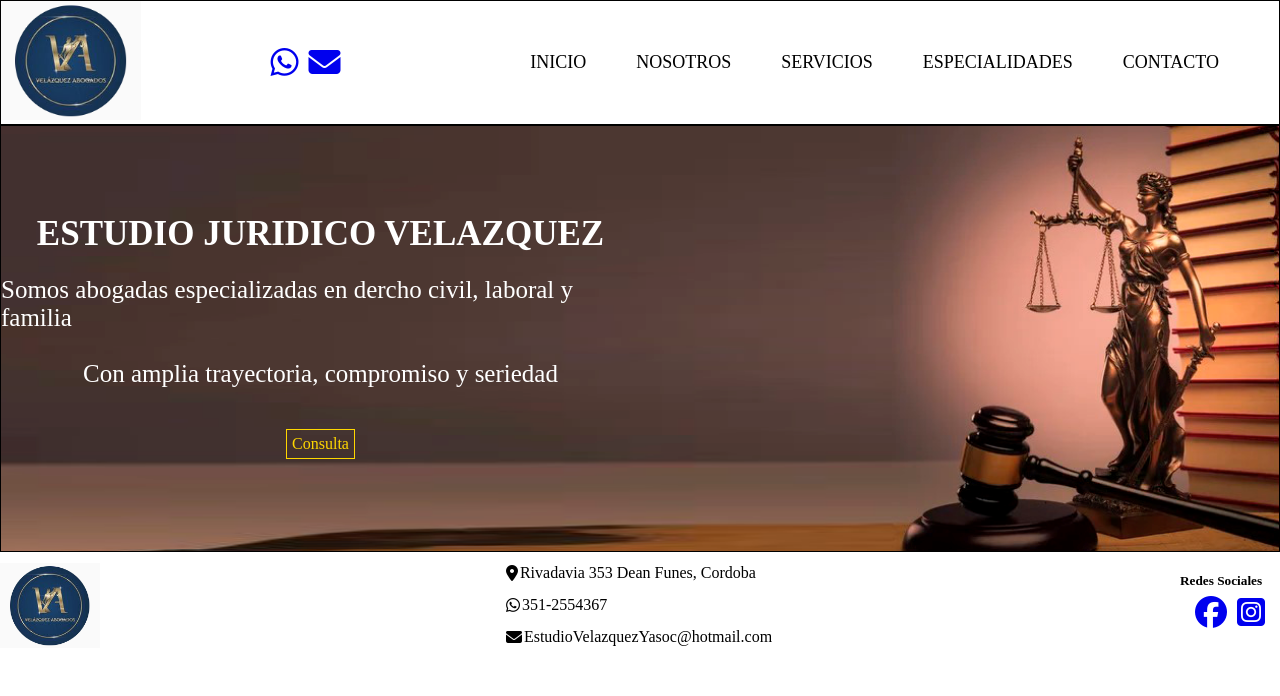
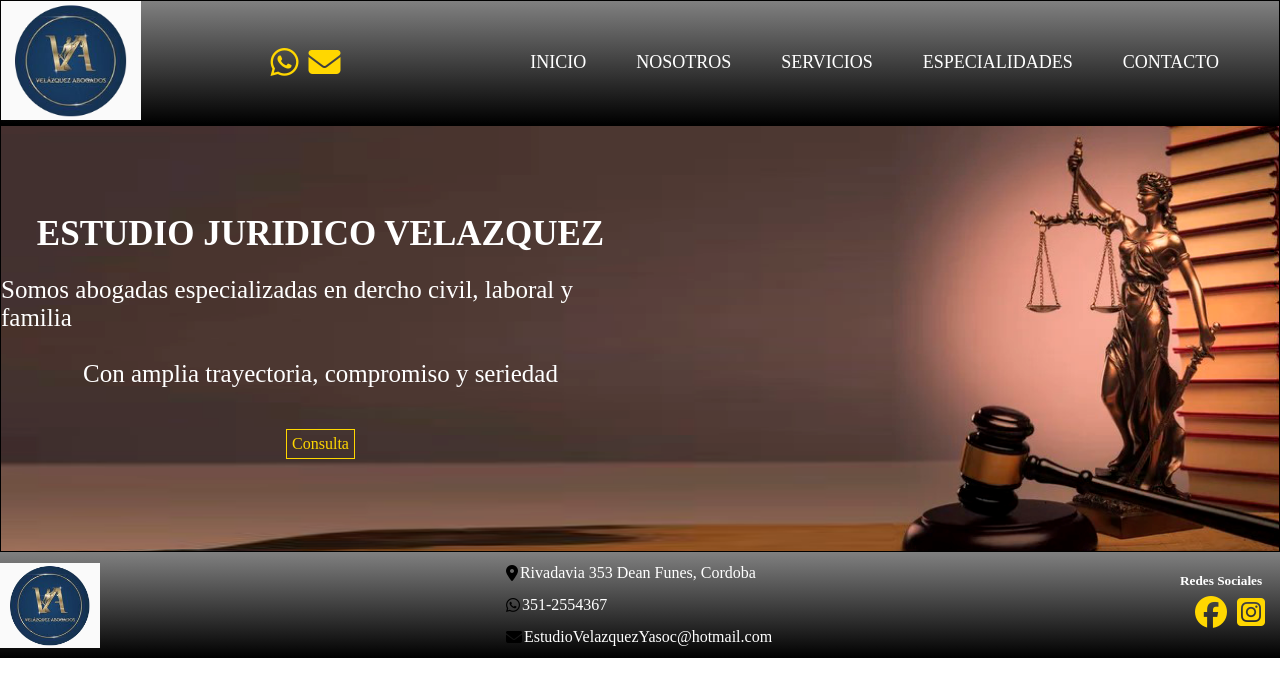
Before and after one commit to agustinvel/proyecto-prueba, a plain HTML site: page index.html in a window 1280 px wide. Drawn offline with Linux system fonts and the light colour scheme.

Commit message:
agregue estilos nav

```diff
--- a/style.css
+++ b/style.css
@@ -5,30 +5,34 @@
 .logoEstudio{           /* H E A D E R: */
     width: 140px;
 }
+.cabecera{
+    background-image: linear-gradient(gray, black);
+}
 .cabecera__navegacion{
     display: flex;
     list-style: none;
     padding: 10px;
-
-
 }
 .cabecera__navegacion li{
     margin-right: 50px;
     transition: transform 1s, background-color 2s;
 }
 .cabecera__navegacion li:hover{
-    transform: scale(1,3);
+    transform: scale(1,2);
     background-color: rgb(245, 217, 62);
 }
 .navegacion_link{
     font-size: 18px;
     text-decoration: none;
-    color: black;
+    color: white;
 }
 .cabecera__contacto{
     display: flex;
     list-style: none;
     padding: 10px;
+}
+.cabecera__contacto a{
+    color: gold;
 }
 .cabecera__contacto li{
     margin-right: 10px;
@@ -79,6 +83,10 @@
   grid-template-columns: 1fr 1fr 1fr;
   justify-items: center;
   align-items: center;
+  background-image: linear-gradient(gray, black);
+}
+.pie p{
+    color: white;
 }
 .pie__logo{
     width: 100px;
@@ -103,6 +111,12 @@
 .pie__redesSociales li{
     margin: 5px;
 }
+.pie__redesSociales a{
+    color: gold;
+}
+.pie__redesSociales h5{
+    color: white;
+}
 @media only screen and (max-width: 768px){
     .cabecera{
         grid-template-columns: 1fr;
```
